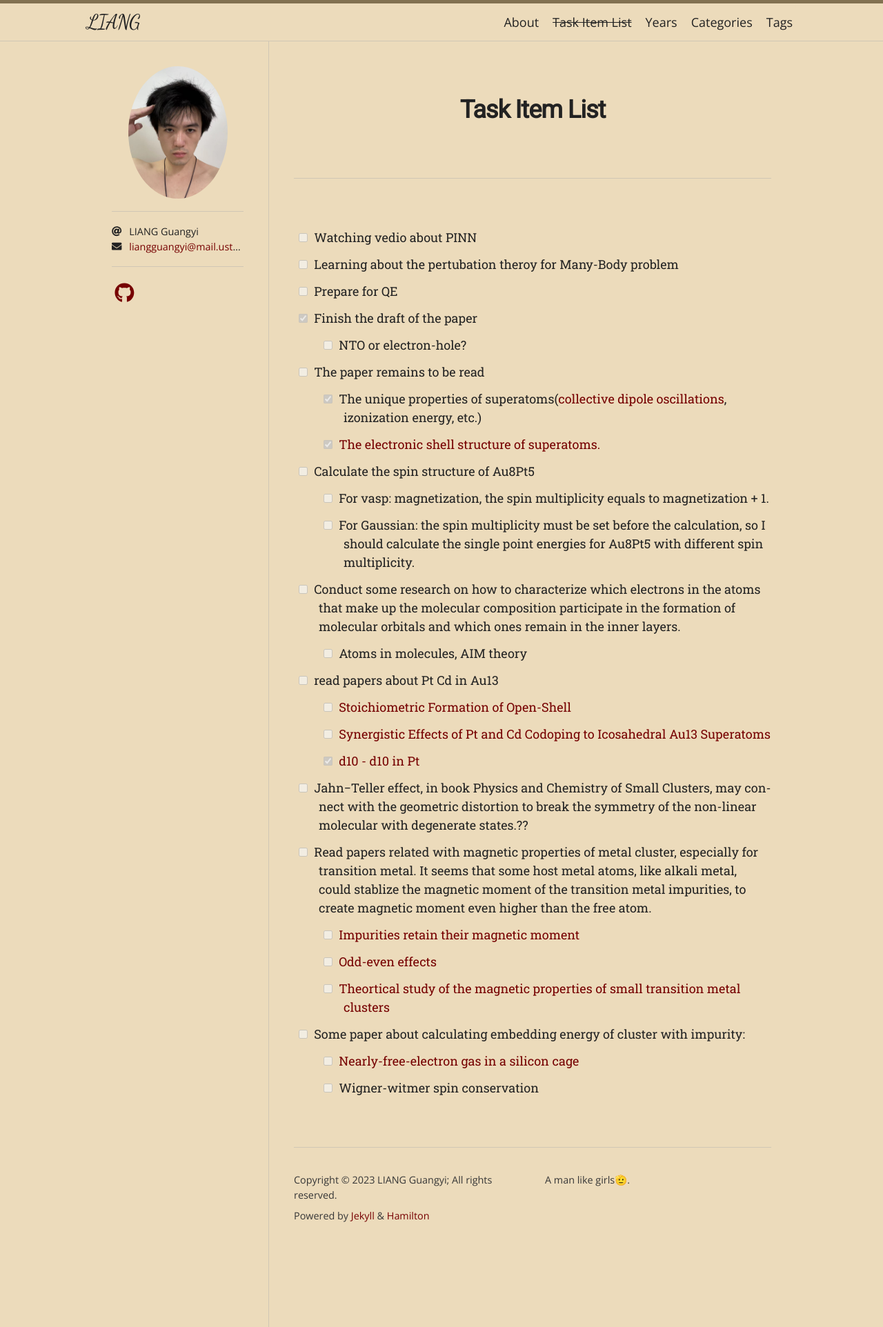
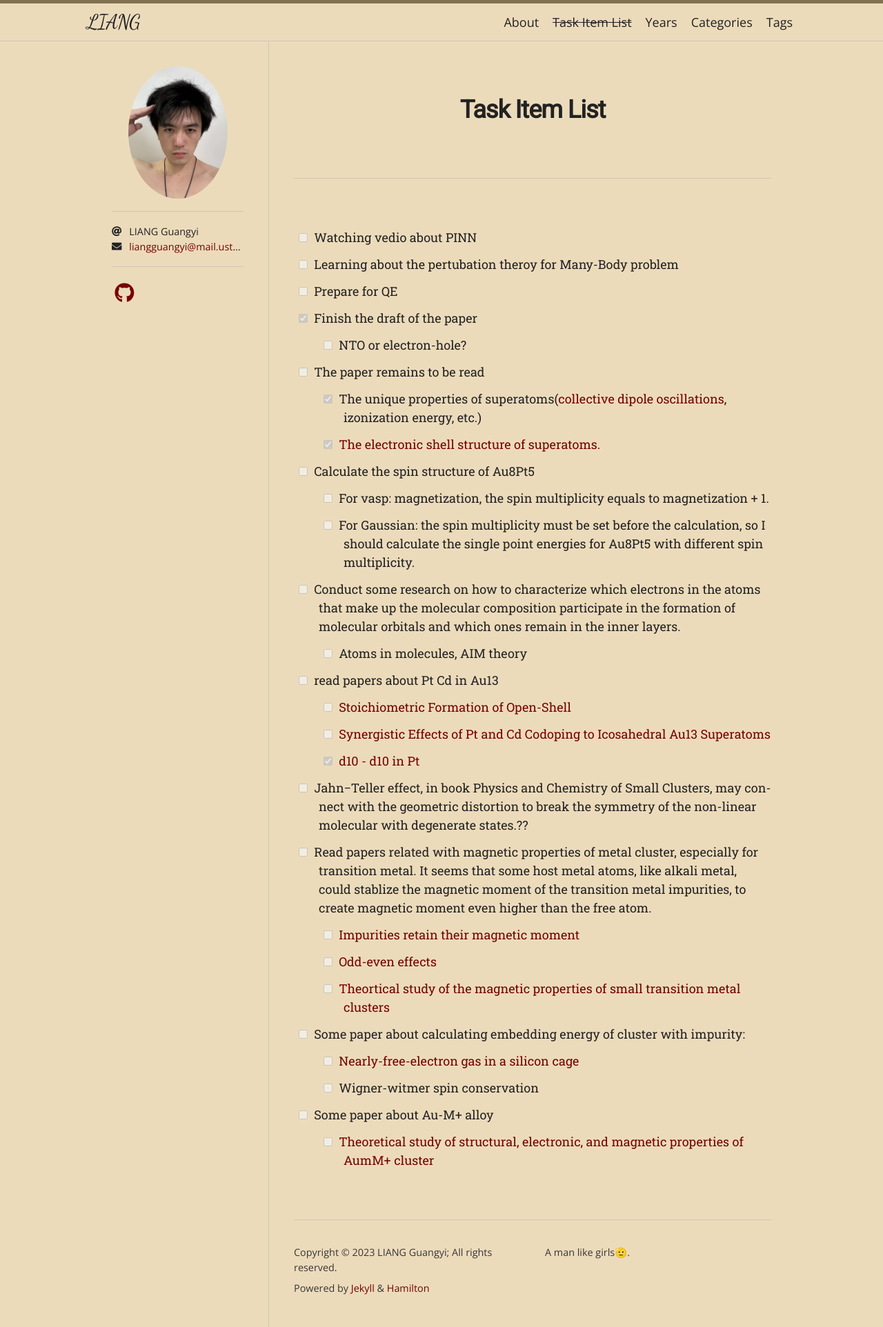
Before and after one commit to liangguangyii/liangguangyii.github.io, a Jekyll site: the page built from todolist.md, in a window 1280 px wide. Shown: the whole page at 69% size. Built offline with Jekyll 4.4.1, drawn with Linux system fonts in a browser that asks for light colours; nearby versions of some CDN libraries; some web fonts are replaced.

Commit message:
update todolist

```diff
--- a/todolist.md
+++ b/todolist.md
@@ -37,3 +37,6 @@ permalink: /todo/
 - [ ] Some paper about calculating embedding energy of cluster with impurity:
     - [ ] [Nearly-free-electron gas in a silicon cage](https://journals.aps.org/prb/pdf/10.1103/PhysRevB.72.165413)
     - [ ] Wigner-witmer spin conservation
+
+- [ ] Some paper about Au-M+ alloy
+    - [ ] [Theoretical study of structural, electronic, and magnetic properties of AumM+ cluster](https://journals.aps.org/prb/abstract/10.1103/PhysRevB.71.155412)
```
